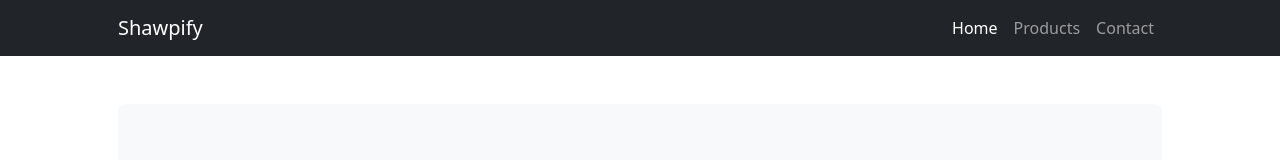
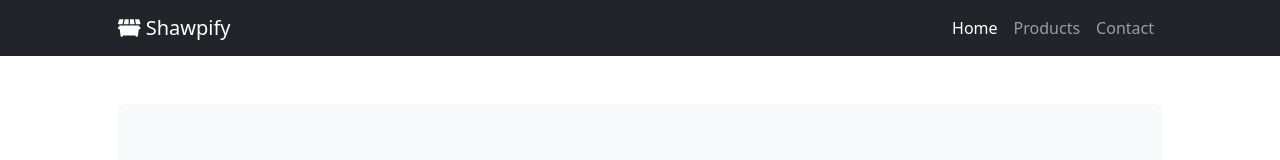
Before and after one commit to harikrishkk/angular-classes-intro, an Angular app: page / in a window 1280 px wide. Shown: the top 160 px of the page. Built offline with nearby package versions, Linux system fonts and the light colour scheme.

Commit message:
commit 12: add font awesome library

```diff
--- a/package.json
+++ b/package.json
@@ -18,6 +18,9 @@
     "@angular/platform-browser": "^15.1.0",
     "@angular/platform-browser-dynamic": "^15.1.0",
     "@angular/router": "^15.1.0",
+    "@fortawesome/angular-fontawesome": "^0.12.1",
+    "@fortawesome/fontawesome-svg-core": "^6.4.0",
+    "@fortawesome/free-solid-svg-icons": "^6.4.0",
     "bootstrap": "^5.2.3",
     "rxjs": "~7.8.0",
     "tslib": "^2.3.0",
--- a/src/app/app.component.html
+++ b/src/app/app.component.html
@@ -1,6 +1,9 @@
 <nav class="navbar navbar-expand-lg navbar-dark bg-dark">
   <div class="container px-lg-5">
-    <a class="navbar-brand" href="#!">Shawpify</a>
+    <a class="navbar-brand" href="#!">
+      <fa-icon [icon]="faDumpster"></fa-icon>
+      Shawpify
+    </a>
     <button class="navbar-toggler" type="button" data-bs-toggle="collapse" data-bs-target="#navbarSupportedContent"
       aria-controls="navbarSupportedContent" aria-expanded="false" aria-label="Toggle navigation"><span
         class="navbar-toggler-icon"></span></button>
--- a/src/app/app.component.ts
+++ b/src/app/app.component.ts
@@ -1,6 +1,7 @@
 import { Component } from '@angular/core';
 import { cardData } from './components/card/card.data';
 import { Card } from './model/card.model';
+import { faDumpster } from '@fortawesome/free-solid-svg-icons';
 
 @Component({
   selector: 'app-root',
@@ -10,6 +11,7 @@
 export class AppComponent {
   title: string = 'humber-demo';
   cards: Card[] = cardData;
+  faDumpster = faDumpster;
 
   handleCardSelect(card: any) {
     console.log("Selected", card)
--- a/src/app/app.module.ts
+++ b/src/app/app.module.ts
@@ -6,6 +6,7 @@
 import { CardComponent } from './components/card/card.component';
 import { FooterComponent } from './components/footer/footer.component';
 import { StockPipe } from './pipes/stock/stock.pipe';
+import { FontAwesomeModule } from '@fortawesome/angular-fontawesome';
 
 @NgModule({
   declarations: [
@@ -16,7 +17,8 @@
     StockPipe
   ],
   imports: [
-    BrowserModule
+    BrowserModule,
+    FontAwesomeModule
   ],
   providers: [],
   bootstrap: [AppComponent],
```
Also changed, not shown: 2 other files (tests, documents, lock files or other folders).
